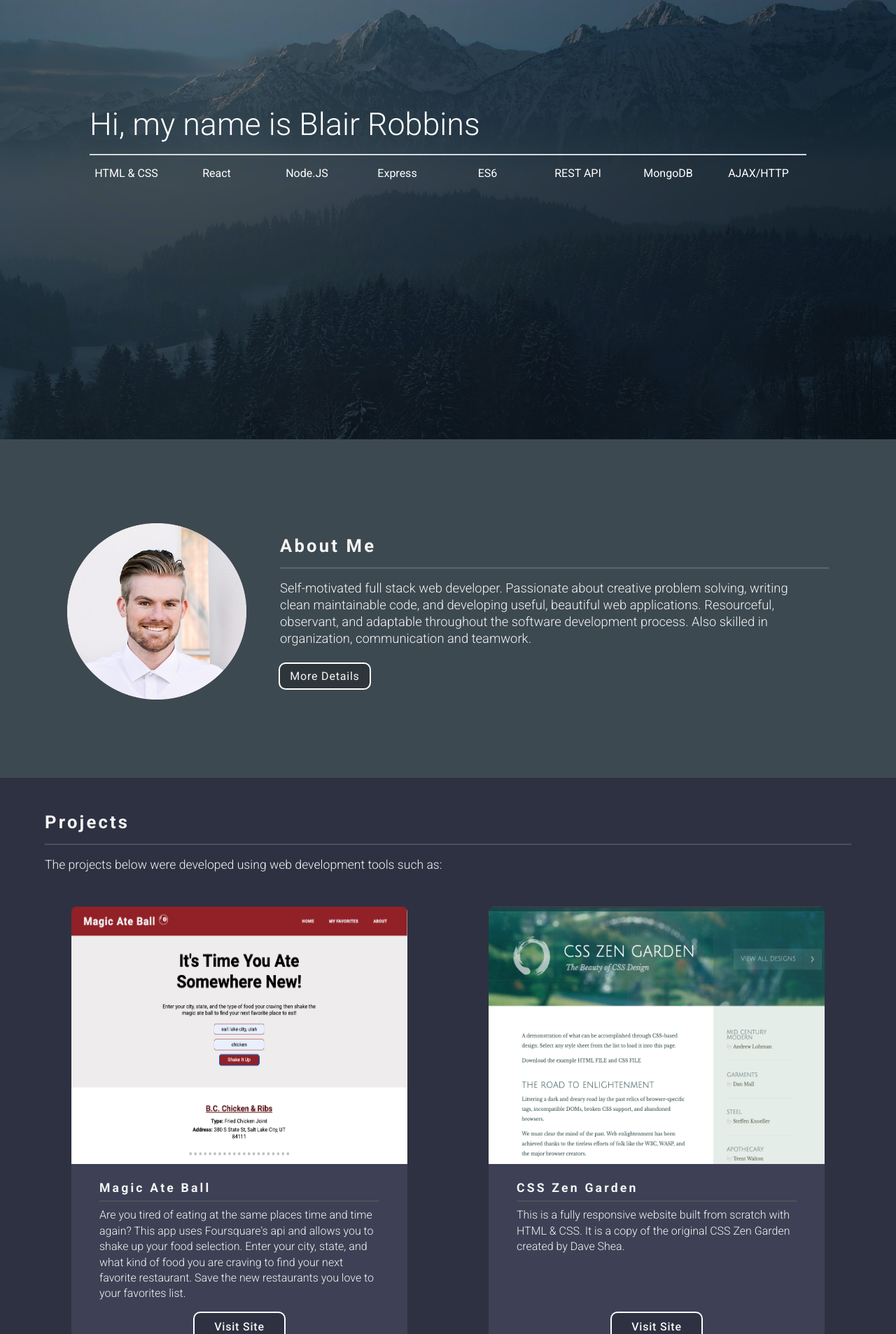
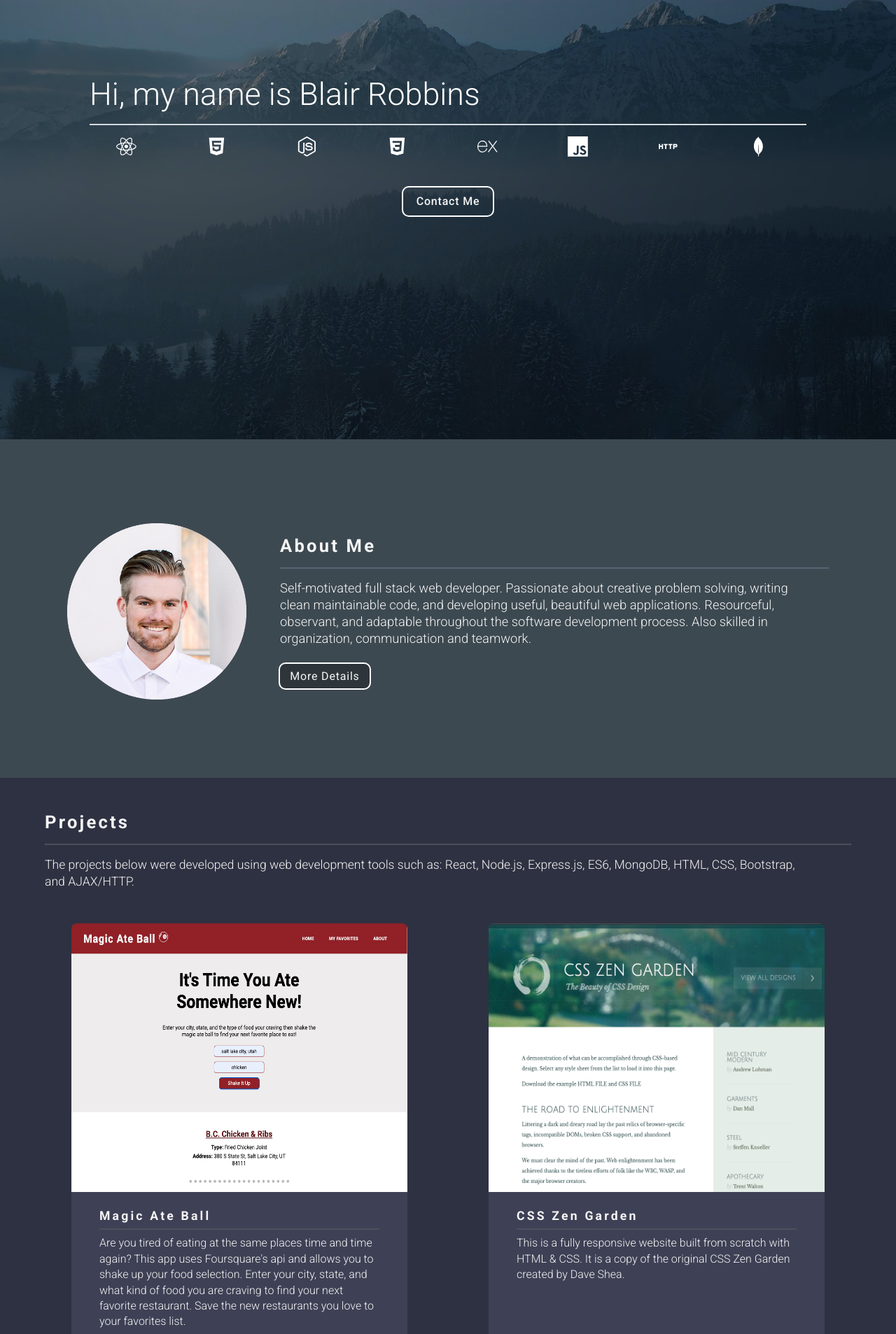
Before and after one commit to brobb27/portfolio, a React (Create React App) app: page / in a window 1280 px wide. Shown: the part 172-2079 px from the top of the page at 70% size. Built offline with nearby package versions, Linux system fonts and the light colour scheme; a web font is replaced by a local one.

Commit message:
finishing touches and links to websites

```diff
--- a/src/components/Header.js
+++ b/src/components/Header.js
@@ -1,4 +1,8 @@
 import React from 'react'
+import { FaReact, FaHtml5, FaNodeJs } from 'react-icons/fa'
+import { IoLogoCss3 } from 'react-icons/io'
+import { SiExpress, SiMongodb, SiJavascript } from 'react-icons/si'
+import { MdHttp } from 'react-icons/md'
 
 function Header() {
     return (
@@ -6,14 +10,17 @@ function Header() {
             <div>
                 <h2>Hi, my name is Blair Robbins</h2>
                 <div id='gridContainer'>
-                    <p>HTML {`&`} CSS</p>
-                    <p>React</p>
-                    <p>Node.JS</p>
-                    <p>Express</p>
-                    <p>ES6</p>
-                    <p>REST API</p>
-                    <p>MongoDB</p>
-                    <p>AJAX/HTTP</p>
+                    <div><FaReact className='headerIcon'/></div>
+                    <div><FaHtml5 className='headerIcon'/></div>
+                    <div><FaNodeJs className='headerIcon'/></div>
+                    <div><IoLogoCss3 className='headerIcon'/></div>
+                    <div><SiExpress className='headerIcon'/></div>
+                    <div><SiJavascript className='headerIcon'/></div>
+                    <div><MdHttp className='headerIcon'/></div>
+                    <div><SiMongodb className='headerIcon'/></div>
+                </div>
+                <div id='contactButton'>
+                    <a href='#contact' className=''>Contact Me</a>
                 </div>
             </div>
         </div>
--- a/src/components/ProjComponent.js
+++ b/src/components/ProjComponent.js
@@ -9,7 +9,7 @@ function ProjComponent({proj}) {
                 <p>{proj.description}</p>
             </div>
             <div id='buttonDiv'>
-                <button>Visit Site</button>
+                <a href={proj.link}>Visit Site</a>
             </div>
         </div>
     )
--- a/src/components/Projects.js
+++ b/src/components/Projects.js
@@ -16,37 +16,44 @@ function Projects() {
         {
             projectImg: magicAte,
             title: 'Magic Ate Ball',
-            description: `Are you tired of eating at the same places time and time again? This app uses Foursquare's api and allows you to shake up your food selection. Enter your city, state, and what kind of food you are craving to find your next favorite restaurant. Save the new restaurants you love to your favorites list.`
+            description: `Are you tired of eating at the same places time and time again? This app uses Foursquare's api and allows you to shake up your food selection. Enter your city, state, and what kind of food you are craving to find your next favorite restaurant. Save the new restaurants you love to your favorites list.`,
+            link: 'https://magic-ate-ball-br.netlify.app/'
         },
         {
             projectImg: zenGarden,
             title: 'CSS Zen Garden',
-            description: `This is a fully responsive website built from scratch with HTML & CSS. It is a copy of the original CSS Zen Garden created by Dave Shea.`
+            description: `This is a fully responsive website built from scratch with HTML & CSS. It is a copy of the original CSS Zen Garden created by Dave Shea.`,
+            link: 'https://zengarden-br.netlify.app/'
         },
         {
             projectImg: jobTracker,
             title: 'Job Tracker',
-            description: 'Are you on the job hunt? This full stack app helps you to keep track of all the jobs you want. Easily see the pros, cons, and if you have applied to the jobs you are interested in.'
+            description: 'Are you on the job hunt? This full stack app helps you to keep track of all the jobs you want. Easily see the pros, cons, and if you have applied to the jobs you are interested in.',
+            link: ''
         },
         {
             projectImg: memeMachine,
             title: 'Meme Machine',
-            description: 'This app selects random meme images from an API for you to make your own meme by entering in a top and bottom text.'
+            description: 'This app selects random meme images from an API for you to make your own meme by entering in a top and bottom text.',
+            link: 'https://meme-machine-br.netlify.app/'
         },
         {
             projectImg: sampleBlog,
             title: 'Sample Blog',
-            description: 'This is a sample landing page for a generic blog. It was built using React props and CSS.'
+            description: 'This is a sample landing page for a generic blog. It was built using React props and CSS.',
+            link: 'https://sample-blog-br.netlify.app/'
         },
         {
             projectImg: kentsCamera,
             title: 'Kents Camera Castle',
-            description: `This fully responsive landing page was built from scratch using HTML, CSS, and Bootstrap. It was built as part of a digital marketing assignment while finishing my bachelor's degree.`
+            description: `This fully responsive landing page was built from scratch using HTML, CSS, and Bootstrap. It was built as part of a digital marketing assignment while finishing my bachelor's degree.`,
+            link: 'https://kents-camera-castle-br.netlify.app/'
         },
         {
             projectImg: travelList,
             title: 'Travel List',
-            description: 'This app was built from scratch using HTML, CSS, and Javascript to make AJAX/HTTP calls to an API and allows the user to add, complete, and delete travel destinations to the webpage.'
+            description: 'This app was built from scratch using HTML, CSS, and Javascript to make AJAX/HTTP calls to an API and allows the user to add, complete, and delete travel destinations to the webpage.',
+            link: 'https://ajax-travel-list-br.netlify.app/'
         }
     ]
 
@@ -58,7 +65,7 @@ function Projects() {
         <div id='projects'>
             <div>
                 <h2>Projects</h2>
-                <p>The projects below were developed using web development tools such as: </p>
+                <p>The projects below were developed using web development tools such as: React, Node.js, Express.js, ES6, MongoDB, HTML, CSS, Bootstrap, and AJAX/HTTP.</p>
             </div>
             <div id='projectContainer'>
                 {projectComponents}
--- a/src/index.css
+++ b/src/index.css
@@ -122,14 +122,47 @@ body {
 #gridContainer {
 	display: grid;
 	place-items: center;
-	grid-template-columns: repeat(auto-fit, minmax(7rem, 1fr));
+	grid-template-columns: repeat(auto-fit, minmax(5rem, 1fr));
 	column-gap: 0.5rem;
 	row-gap: 1rem;
 	padding: 1rem 0rem;
 }
 
-#gridContainer > p {
+#gridContainer > div {
 	padding-right: 1rem;
+}
+
+.headerIcon {
+	height: 1.8rem;
+	width: 1.8rem;
+}
+
+#contactButton {
+	display: grid;
+	place-items: center;
+	padding: 0.5rem 0rem;
+	margin-top: 1rem;
+}
+
+#contactButton > a {
+	all: unset;
+	display: grid;
+	place-items: center;
+	color: whitesmoke;
+	outline: white solid 0.15rem;
+	margin-top: auto;
+	height: 2.5rem;
+	width: 8rem;
+	border-radius: 0.5rem;
+	font-weight: 500;
+	letter-spacing: 0.05rem;
+	transition: 0.5s;
+}
+
+#contactButton > a:hover {
+	color: #3e4155;
+	background-color: whitesmoke;
+	cursor: pointer;
 }
 
 /* aboutMe styles */
@@ -248,7 +281,7 @@ body {
 .projComp > img {
 	border-top-left-radius: 0.5rem;
 	border-top-right-radius: 0.5rem;
-	height: 23rem;
+	height: 24rem;
 	width: 100%;
 }
 
@@ -279,9 +312,10 @@ body {
 	padding: 0.5rem 0rem;
 }
 
-#buttonDiv > button {
+#buttonDiv > a {
 	all: unset;
-	text-align: center;
+	display: grid;
+	place-items: center;
 	color: whitesmoke;
 	background-color: #2e3141;
 	outline: white solid 0.15rem;
@@ -294,7 +328,7 @@ body {
 	transition: 0.5s;
 }
 
-#buttonDiv > button:hover {
+#buttonDiv > a:hover {
 	color: #3e4155;
 	background-color: whitesmoke;
 	cursor: pointer;
@@ -399,6 +433,12 @@ body {
 }
 
 /* media query styles */
+
+@media only screen and (max-width: 1040px) {
+	.projComp > img {
+		height: auto;
+	}
+}
 
 @media only screen and (max-width: 768px) {
 	/* navbar query */
```
